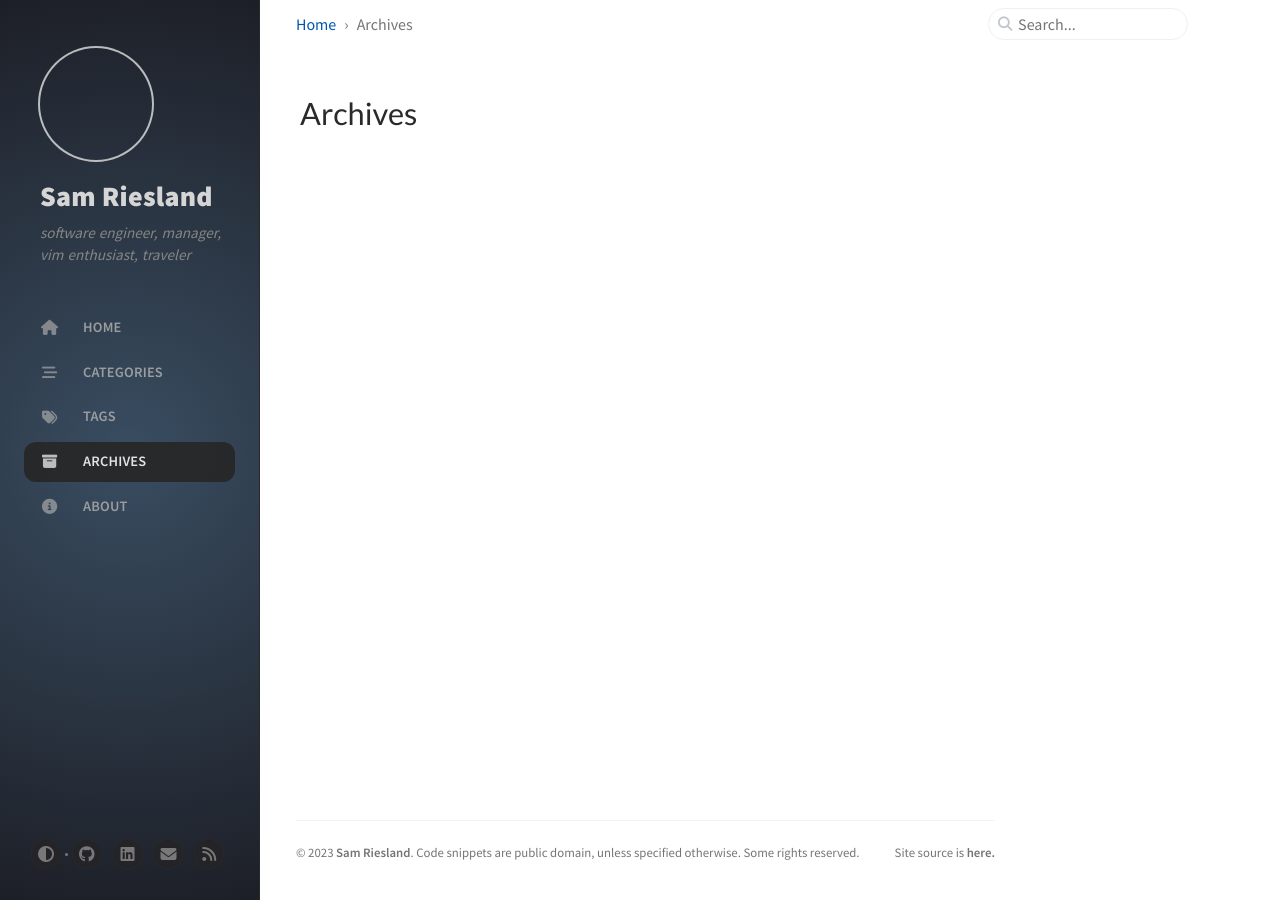
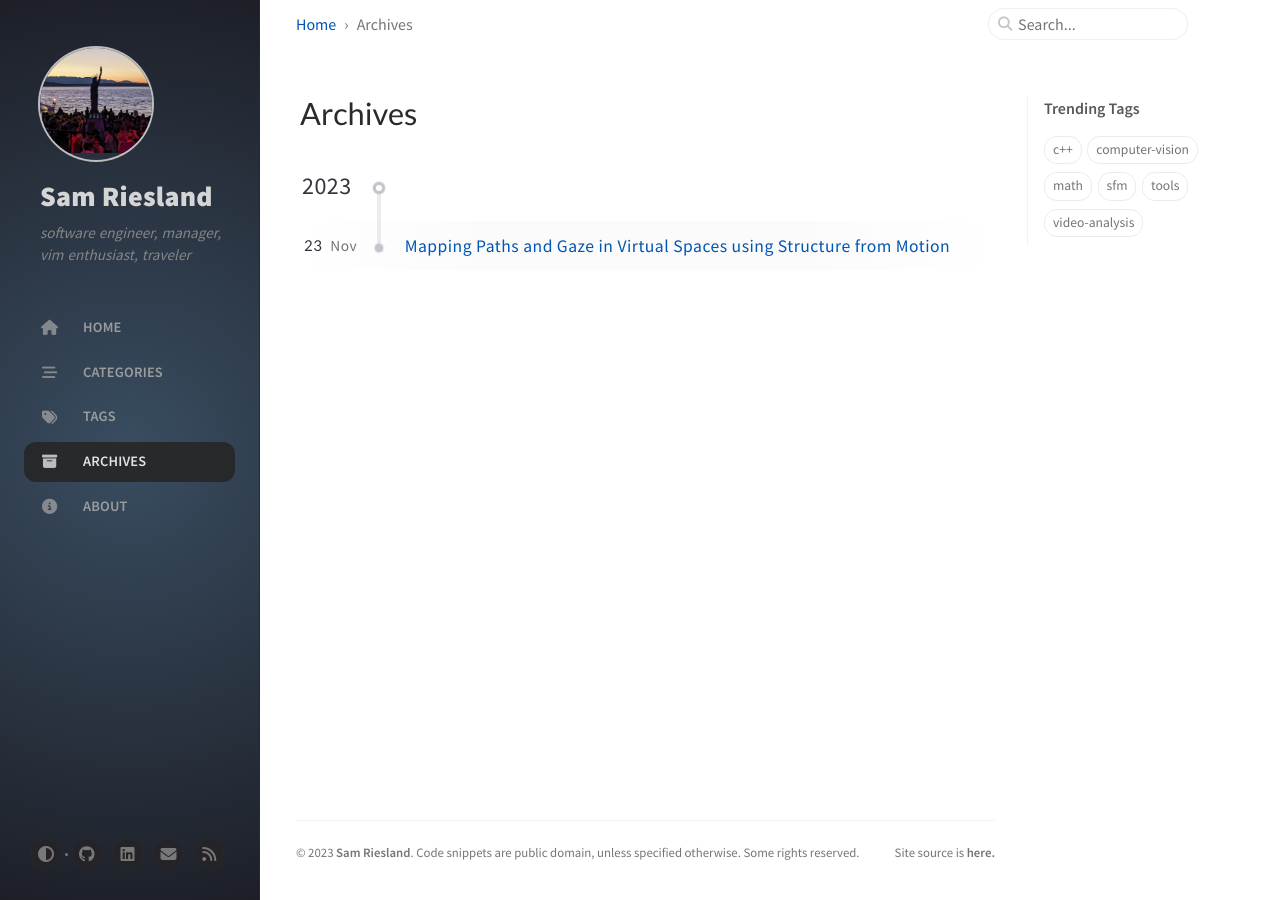
Before and after one commit to samr/samr.github.io, a Jekyll site: the page built from _tabs/archives.md, in a window 1280 px wide. Built offline with Jekyll 4.4.1, drawn with Linux system fonts in a browser that asks for light colours; cached includes are drawn as plain includes; comment, search, counter and statistics services are not loaded; part of the change alters nothing that is shown.

Commit message:
Add a post about using structure from motion for analying video of VR.

````diff
--- a/_config.yml
+++ b/_config.yml
@@ -64,8 +64,8 @@ assets:
 comments:
   active: # The global switch for posts comments, e.g., 'disqus'.  Keep it empty means disable
   disqus:
-    comments: false  # boolean type, the global switch for posts comments.
-    shortname: ''    # Fill with your Disqus shortname. › https://help.disqus.com/en/articles/1717111-what-s-a-shortname
+    comments: true
+    shortname: 'samr-github-io'
   # utterances settings › https://utteranc.es/
   utterances:
     repo: # <gh-username>/<repo>
--- /dev/null
+++ b/_posts/2023-11-23-mapping-virtual-paths.md
@@ -0,0 +1,408 @@
+---
+title: Mapping Paths and Gaze in Virtual Spaces using Structure from Motion
+date: 2023-11-23 13:20:00 -0800
+categories: [Computer Vision, Structure From Motion]
+tags: [computer-vision, c++, video-analysis, sfm, math, tools]     # TAG names should always be lowercase
+toc: true
+img_path: /assets/img/sfm
+---
+
+
+## Motivating Problem
+
+I was presented with a problem where we needed to understand how people moved around in VR and what they attended to.
+However, only videos collected from the perspective of the person navigating the Google Earth VR environment were
+available via screen recordings of video headset data. Ideally, we would have collected more than just videos of these
+experiences; it would have been useful to know the position of the person recorded directly from Google Earth VR.
+Unfortunately this was not available.
+
+## General Solution
+
+It turns out the field of Computer Vision has some tools that can help with this problem. Known as [Structure from
+Motion (SfM)](https://en.wikipedia.org/wiki/Structure_from_motion), tools can employ this process to reconstruct the 3d
+structure of a scene based on overlapping images of the scene, such as those on might collect from a video captured by
+a GoPro cameras or the like. SfM can recreate environments, and subsequently indicate pathways through environments.
+
+### A Very Brief Explanation of Structure from Motion
+
+In SfM, as the name of the technique implies, it is possible to derive the 3d structure of objects and the environment
+by using video recorded by one or more cameras moving around the environment. As the camera is taking overlapping 2d
+images of the objects from a variety of angles (the frames of the video), SfM extracts the shared information from those
+images to create 3d reconstructions.
+
+![Structure from Motion](sfm.png)
+_3 images of a tree taken from different positions_
+
+The steps involved in the SfM process are:
+- Feature detection and extraction
+- Feature matching and geometric verification
+- Incremental structure and motion reconstruction (bundle adjustment)
+
+With two images, and a pixel in each image that corresponds to the same 3d point in space, there exists a triangle in 3d
+space, because the pixel points also represent 3d points in space where the light intersected the camera's sensor at the
+time the photo was taken.
+
+Once many such triangle correspondences are collected, it becomes possible to solve a large constraint problem and
+derive where all the points are with respect to each other. This process is known as
+[bundle adjustment](https://en.wikipedia.org/wiki/Bundle_adjustment)
+and provides not only the 3d points on the object, but also the location and orientation of the camera in space when it
+captured what it was looking at – also known as the camera's
+[pose](https://en.wikipedia.org/wiki/Pose_(computer_vision)).
+
+There are limitations to this process because we are dealing with imperfect quantized data. The correspondences found in
+the images will almost never be an exact match to a single point in 3d. There are a number of reasons for this: pixels
+by their very nature are discrete/averaged samples of the light coming into the camera’s sensor. In addition, the
+camera's lens plays a part in how to interpret what light was received by the camera’s sensor and recorded as pixels.
+Modeling aspects like the optical center and focal length of the camera all play into what are known as a camera’s
+intrinsics and can be used to derive more accuracy from the calculations.
+
+Also, when moving around the scene, light can vary over the surface of objects. For example, a bright spot seen from one
+angle can be in a totally different 3d position when seen from a different angle due to reflection (i.e. the scene is
+not [Lambertian](https://en.wikipedia.org/wiki/Lambertian_reflectance)). For this reason there are some clever ways of
+looking at a neighborhood of pixels for other structure and trying to find matches on the entire neighborhood -- these
+are called image or feature descriptors, examples include
+[SIFT](https://www.vlfeat.org/api/sift.html#:~:text=The%20SIFT%20descriptor%20is%20a,orientation%20on%20the%20image%20plane.)
+and [SURF](https://docs.opencv.org/3.4/df/dd2/tutorial_py_surf_intro.html). The process of deriving the descriptors in
+the images is often known as "feature detection or feature extraction", and then finding the correspondences between
+images is known as "feature matching".
+
+This means that in the best case scenario everything will be a little off. In the worst case scenario, the algorithm can
+mistakenly match two distinct 3d points instead of one shared point between the two images. This leads to the types of
+errors that should be expected from the process -- both the 3d points and the camera pose can sometimes be very wrong.
+The bundle adjustment is only attempting to minimize the error from matching all the correspondences against all the
+other correspondences to the best of its ability -- there can still be some large errors.
+
+To mitigate some of the issues of trying to fit all the correspondences (including the outliers), SfM usually
+employs an additional set of steps for [Random Sample Consensus,
+RANSAC](https://en.wikipedia.org/wiki/Random_sample_consensus#:~:text=Random%20sample%20consensus%20(RANSAC)%20is,as%20an%20outlier%20detection%20method.),
+where different subsets of the correspondences are checked for consensus. However, errors will always be present and can
+vary dramatically given the quality of the data.
+
+To read more about all of this, there are a lot of great papers and resources cited in the [COLMAP
+docs](https://colmap.github.io/bibliography.html).
+
+
+### Structure from Motion Tools
+
+There are a variety of good open source tools and libraries out there for solving this SfM problem. To list a few:
+
+- [COLMAP](https://colmap.github.io/)
+- [OpenCV](https://opencv.org/)
+- [Bundler](https://www.cs.cornell.edu/~snavely/bundler/)
+- [VisualSFM](http://ccwu.me/vsfm/)
+
+I am not going to delve into the pros and cons of all of them in this post. The reason I ended up choosing
+[COLMAP](https://colmap.github.io/)
+was its support for GPU acceleration, which helped with processing speed, and the fact that it was being actively
+maintained at the time of this writing.
+
+In order to use COLMAP, you will need a COLMAP executable. The project maintains some [pre-built
+executables](https://colmap.github.io/install.html#installation);
+however, I ended up building my own which I will cover a bit later in this post.
+
+There is a version of COLMAP that is pre-built with [CUDA](https://developer.nvidia.com/cuda-toolkit) support. CUDA is
+a toolset released by NVidia for enabling computationally intensive tasks on your GPU. When a problem is massively
+parallel, as is the case for the bundle adjustment, CUDA can speed it up considerably, but it requires you have an
+NVidia GPU on which to run it. If you want to target older GPUs it might make sense to build COLMAP yourself with
+support for an older [compute capability](https://en.wikipedia.org/wiki/CUDA#GPUs_supported).
+
+A fun side-note I learned about COLMAP during this process is that it helps power [NeRF
+Studio](https://docs.nerf.studio/), which is a tool for generating novel 2d views, using [Neural Radiance Fields or
+NeRFs](https://en.wikipedia.org/wiki/Neural_radiance_field), from the 3d scene reconstruction problem we are solving
+with SfM. It is possible to use NeRFs to capture dense 3d spaces and then fly around them somewhat arbitrarily.
+
+## Using the Tools
+
+### Use of the Terminal and Windows
+
+For brevity, I will be assuming the use of Windows. While much of what I post is also possible from Linux or Mac, I will
+not be covering the differences.
+
+I am not sure how familiar the reader is with using the terminal, so I'll add a few brief notes below to get you started
+if you're a beginner in this space -- and if you're already familiar, well feel free to skip the next paragraph or two.
+
+The [Windows Terminal](https://apps.microsoft.com/detail/windows-terminal/9N0DX20HK701?hl=en-us&gl=US) is a good
+terminal program from which to run various "shells". Shells are programs that allow a user to start other programs from
+within them. This is usually accomplished by the shell providing a prompt, at which a command-line is typed in that will
+execute another program. Output and errors from the program will then be passed to the shell which usually will show
+them in the terminal window. After executing the program, the shell will display another prompt, and so the cycle
+continues. Examples of shells in Windows include [Git Bash](https://gitforwindows.org/),
+[Powershell](https://learn.microsoft.com/en-us/powershell/scripting/overview?view=powershell-7.4) and Windows built-in
+[cmd](https://learn.microsoft.com/en-us/windows-server/administration/windows-commands/cmd).
+
+When executing a command, the shell will usually check a specified list of directories for executable programs to see if
+any match the name of the typed in command. This list of directories is usually known as the path. On Windows it is
+possible to add new directories to the path by tweaking the environment variables, specifically one named
+[PATH](https://www.maketecheasier.com/what-is-the-windows-path/). Often for the PATH to take effect, it is necessary to
+restart the shell and/or terminal program.
+
+
+### Extracting Image Frames with FFMpeg
+
+The starting point for the SfM problem is a set of images that are looking at a scene. We had a bunch of videos. So
+I first needed to get a set of images from a given video.
+
+To do this I chose to use [ffmpeg](https://ffmpeg.org/), as it really is one of the most versatile tools for dealing
+with anything video related. It powers [more of the
+internet](https://en.wikipedia.org/wiki/FFmpeg#Projects_using_FFmpeg) than I think most people realize. The "tool" is
+both a set of libraries and a set of command-line executables, there is no GUI packaged with it. So what follows are the
+commands I used, which I typed into a terminal to execute.
+
+While I could have exported every single frame from each video, the videos were long, on the order of hours. With video
+content usually being at least 30 frames per second (so the eye doesn't experience any flicker), that would result in
+a prohibitively large number of images to process for my purposes. So the first order of business was to subsample the
+videos.
+
+To output one image every second.
+```terminal
+ffmpeg -i input.mp4 -vf fps=1 out%04d.png
+```
+
+To output one image ever minute.
+```terminal
+ffmpeg -i input.mp4 -vf fps=1/60 out%04d.png
+```
+
+The `%04d` is [printf()
+syntax](https://learn.microsoft.com/en-us/cpp/c-runtime-library/format-specification-syntax-printf-and-wprintf-functions?view=msvc-170)
+that says to print out an integer number and prepend zeros where necessary to ensure that it is 4 digits long. So we
+will end up with `out0001.png`, `out0002.png` and so on.
+
+To start one minute into a given video and copy two minutes worth of content.
+```terminal
+ffmpeg -ss 00:01:00 -to 00:03:00 -i input.mp4 -c copy output.mp4
+```
+
+To specify a set of custom ranges use a select filter -- in the following case it will select between 2 and 6 seconds
+and then between 15 to 24 seconds.
+```terminal
+ffmpeg -i in.mp4 -vf select='between(t,2,6)+between(t,15,24)' -vsync 0 out%04d.png
+```
+
+Further documentation on the ffmpeg command-line tool and its arguments can be found [here](https://ffmpeg.org/ffmpeg.html).
+
+### Using COLMAP
+
+Initially the program can be a bit confusing. I will briefly outline how I used it. If you want more detail than
+I provide below, they have [a great tutorial](https://colmap.github.io/tutorial.html) and more on the [COLMAP docs
+site](https://colmap.github.io/index.html).
+
+We start by specifying a new project as follows.
+
+![New Project](new_project.png)
+
+The "Database" field is for a location in which to store a sql database of image info (like the descriptors mentioned
+previously). The "Images" field is for a directory in which to find all the images for the scene -- which I created
+using the above ffmpeg command to extract the images from a video.
+
+![Automatic Reconstruction](auto_reconstruction.png)
+
+Next we select "Automatic reconstruction" from the "Reconstruction" menu item, and up will pop the following dialog.
+
+![Auto Reconstruction Dialog](auto_reconstruction_dialog2.png){: .right }
+
+The fields here are seemingly a bit redundant with the project settings, though I'm sure there is a good reason for it.
+
+- The "Workspace folder" is likely just the root folder in which you are storing everything.
+- The "Images folder" is likely the same as the "Images" field that was specified above for the project previously -- it
+    is just a directory in which to find all the images to use in the reconstruction.
+- The "Vocabulary tree" is a way of specifying to match against nearest neighbors based on traversing the pre-trained
+    tree. This can speed up matching and you can download trees from [here](https://demuc.de/colmap/).
+- The "Shared intrinsics" being checked is because I am using images taken from one video (which uses the same camera
+    throughout).
+- I also do not care about generating a dense model since, for our particular use case, I'm more interested in the
+    camera's pose that gets derived than the reconstructed 3d points.
+
+Once all of that is specified and you click "Run", it should go ahead and automatically do feature detection and
+extraction, followed by matching and geometric verification. This can all take quite a bit of time, even on a GPU.
+
+At the end of all the computation you will end up with something like the following.
+
+![Auto Reconstruction Dialog](reconstruction_default.png)
+
+The red pyramids above are called [viewing frustums](https://en.wikipedia.org/wiki/Viewing_frustum) and represent the
+camera at that point in space. The flat rectangle portion is meant to represent the image that is being looked at. The
+sparse set of 3d points that were detected will be scattered around the scene, and it is pretty intuitive the path the
+camera/person took. The speed of the camera will be evident in the size of the gaps between frustums since they were
+sampled from the video at a specific rate -- the larger the gap, the faster the camera is moving.
+
+![Select Matches](select_image.png)
+
+You can even double click on the individual points or the frustums and get information on what was matched and why (as
+seen above).
+
+All of this is great and very useful, but there were some quality of life improvements that were asked for after our
+team played with the default program for a bit, which I will cover in the subsequent sections.
+
+## Further Requirements and Features
+
+While COLMAP as it exists is great, it was seemingly designed more for extracting the 3d points or the dense meshes
+created from those points than for analyzing the camera pose in a scene, or its passage through time. To help categorize
+and understand our date we needed some more functionality, notably:
+
+- It was difficult to find specific images in all the data in the large scene space.
+- Wanted to be able to see the path taken by the one camera as it was sometimes ambiguous.
+- Wanted to be able to show certain sub-sections of the path taken to highlight various behaviors, and hide the rest of the path.
+- Needed a better way to deal with wild jumps in the path and remove those outliers.
+
+### Building COLMAP from Source
+
+To add the new features required that I build COLMAP from source. On Windows this means installing [Visual
+Studio](https://visualstudio.microsoft.com/). While 2022 is the latest version, I ended up using 2019 because I ran into
+a compiler bug with v17.5.3 of VS 2022. There are newer versions of 2022 out, and they may work, but I have not yet
+tested them.
+
+You will also likely need to install `git`, which can be found [here](https://gitforwindows.org/).
+
+I started by trying to build every dependency from scratch, and while this is probably technically possible, I managed
+to fail somewhere around the SuiteSparse dependency. I think it was SuiteSparse's CHOLMOD dependency that really caused
+me issues, but the details are a bit fuzzy at this point.
+
+What I did have luck with was going the [VCPKG route](https://colmap.github.io/install.html#vcpkg) with Visual Studio
+2019. I also tried building with Visual Studio 2022 (v17.5.3) but ran into a compiler bug -- presumably the same
+one mentioned in the COLMAP docs.
+
+```terminal
+git clone https://github.com/microsoft/vcpkg
+cd vcpkg
+bootstrap-vcpkg.bat -disableMetrics
+vcpkg install colmap:x64-windows --editable
+```
+
+It may also require installing FLANN, though my notes are unclear on this.
+
+```terminal
+vcpkg install FLANN:x64-windows
+```
+
+Once everything is set up, you can change directory to the colmap directory that was checked out by vcpkg, or you can
+check out your own version by running `git clone https://github.com/colmap/colmap.git`.
+
+The following will specify to build with [CUDA](https://developer.nvidia.com/cuda-toolkit) support and requires that it
+be installed. I compiled with v11.6 in this instance, but something newer in the v12 range is probably also fine. It
+also specifies that an Nvidia GPU with a Pascal architecture or newer be available (see [CUDA
+gencodes](https://arnon.dk/matching-sm-architectures-arch-and-gencode-for-various-nvidia-cards/)).
+
+```terminal
+cd colmap
+mkdir build
+cd build
+cmake .. -G "Visual Studio 17 2022" -A x64 -T cuda=11.6 -DCMAKE_CUDA_ARCHITECTURES=60 -DCMAKE_TOOLCHAIN_FILE=C:/Dev/vcpkg/scripts/buildsystems/vcpkg.cmake
+```
+
+The command above will create a Visual Studio 2019 solution file (with a `.sln` extension) in that `colmap/build`
+directory. Open it with Visual Studio and build the project. If you build a `Release` version of the application it will
+end up in the `colmap\build\src\colmap\exe\Release` directory.
+
+
+### Building My Modified COLMAP
+
+I made a variety of changes, which I will outline in subsequent sections, that have not been merged into the main COLMAP
+repo. These changes can be retrieved from [my forked version](https://github.com/samr/colmap/tree/viz-ui-changes-2) of
+the COLMAP repo. The steps to use my repo instead of the main one are as follows.
+
+```terminal
+git clone https://github.com/samr/colmap
+cd colmap
+git checkout viz-ui-changes-2
+```
+
+Then build as outlined above in [Building COLMAP from Source](/posts/mapping-virtual-paths/#building-colmap-from-source).
+
+I fixed [a blocking bug](https://github.com/colmap/colmap/issues/1964) in my version of the repo that was preventing me
+from compiling. This bug may or may not be fixed in the main repo at time of this reading. If you get an error that
+starts with `error nvcc fatal : A single input file is required for...` then the bug is still present. My specific fix
+for the bug can be found [here](https://github.com/colmap/colmap/compare/main...samr:colmap:win-compile-fixes), but it
+is also rolled into the above `viz-ui-changes-2` branch, so you shouldn't encounter it if you checked out that branch
+and built it as outlined above. Unfortunately it is a bit of a hack and probably shouldn't be upstreamed as-is into the
+main repo.
+
+### My Modifications
+
+The code diff that shows all my modifications can be found
+[here](https://github.com/colmap/colmap/compare/main...samr:colmap:viz-ui-changes-2).
+
+#### Link consecutive frames
+
+The first change I made was to create a line linking consecutive images taken from the video. This shows the path that
+camera took and is useful for identifying images that did not get matched properly.
+
+![Reconstruction with travel line](with_line.png)
+_The light blue line links consecutive frames from the video_
+
+The order of the consecutive frames is determined from sorting the filenames lexicographically. So it is important that
+the filenames with numbers in the name have prepended zeros (e.g. `image0024.png`).
+
+#### Color a range of frames
+
+The next change I made was to provide filtering based on a range of images using those image numbers. If you select
+"Render" from the file menu, then go to "Render options", a dialog will pop up as follows.
+
+![Render options and filters](image_ranges_and_filters.png)
+
+In the dialog there is a "Image Colormap" entry in which you can select "Images filename in number range". Then you can
+specify to "Add" a "Num Range to Color". Clicking add will present a couple of dialog boxes to specify a starting image
+number and an image number at which to stop, then a color for the frustum's image plane and wire frame.
+
+![Range of frames colored](range_colored.png)
+_Images 766 to 866 were selected for coloring_
+
+After clicking "Apply" it will color the range of images like is shown above. To clear the color and return it to the
+default red, select the "Clear" button as shown below and click "Apply".
+
+![Clearing the range of images](range_clear.png)
+
+#### Hide a range of frames
+
+You can see that there is another option which is "Num Range to Hide", and it functions in a similar way where you can
+specify a range of image numbers present in the filename and then hides those frustums.
+
+![Hiding a range of images](range_hidden.png)
+
+#### Selecting a specific image by number
+
+Sometimes you know the specific image number you would like to see and want to find it in the scene.
+
+![Selecting a specific image by number](select_specific_image.png)
+_Selecting image 850 in this dataset_
+
+This can be accomplished by clicking "Select Image" in the "Render options" and then typing in the number. It will pop
+up the image info dialog and highlight the frustum in the scene.
+
+#### Filtering out outliers
+
+I [made
+a change](https://github.com/colmap/colmap/compare/main...samr:colmap:viz-ui-changes-2#diff-5c58dc05b92fa473674e34ed47895d99358e39024f844d65c2895663d5f84c42R1409)
+that does not currently have a GUI toggle (though it probably should). I filter out large inconsistent spatial jumps in
+the camera path. I make the simplifying assumption that given this is a video, most of the motion is relatively
+consistent throughout the video.
+
+For each image in the scene, I take a window of 6 previous image camera positions and calculate the mean position.
+I then subtract the mean position from the current camera position to get a mean-adjusted position. I then calculate the
+mean and standard deviation over all the mean-adjusted positions in the scene. I consider any values in the [upper
+quartile](https://en.wikipedia.org/wiki/Quartile) of the distribution to be outliers and remove them from the path. This
+removes image positions that exhibit large changes in velocity (i.e. acceleration).
+
+I did this to combat the occasional bad pose that would show up in the path. I think this is likely a byproduct of
+working with images of virtual spaces, which are themselves pixelated and can have varying levels of detail from frame
+to frame -- leading to false matches.
+
+
+## Conclusions
+
+This tool was surprisingly helpful in solving our challenges around analyzing gaze and movement in our videos of VR
+experiences. It was also noisy and prone to "hallucinations" at times, falsely connecting various parts of the space due
+to bad matches. So definitely do not blindly trust the results -- visually verify your results.
+
+My goal with this post was to lay out my journey in solving this problem and making the process clear for others. I hope
+the tool and the modifications are useful.
+
+You might argue that I should get the changes into the main COLMAP tool, but I added some big UI changes that are really
+only useful for a particular use-case -- that of a single video, where the derived images have a specific file naming
+convention. I think it would require a bit more thought on how to best integrate it before putting forth a pull request
+and merging it into the main COLMAP tool.
+
+Instead of working directly in COLMAP, there are other tools that understand the results that COLMAP generates, and
+perhaps they already have some of the above functionality. However, I have not had time to experiment with them. The one
+that immediately comes to mind is [rerun.io](https://www.rerun.io/examples/real-data/structure-from-motion). Perhaps
+that will be a future post.
````
Also changed, not shown: assets/img/profile.png (added), assets/img/sfm/auto_reconstruction.png (added), assets/img/sfm/auto_reconstruction_dialog.png (added), assets/img/sfm/auto_reconstruction_dialog2.png (added), assets/img/sfm/image_ranges_and_filters.png (added), assets/img/sfm/new_project.png (added), assets/img/sfm/range_clear.png (added), assets/img/sfm/range_colored.png (added), assets/img/sfm/range_hidden.png (added), assets/img/sfm/reconstruction_default.png (added), assets/img/sfm/select_image.png (added), assets/img/sfm/select_specific_image.png (added), assets/img/sfm/sfm.png (added), assets/img/sfm/with_line.png (added).
